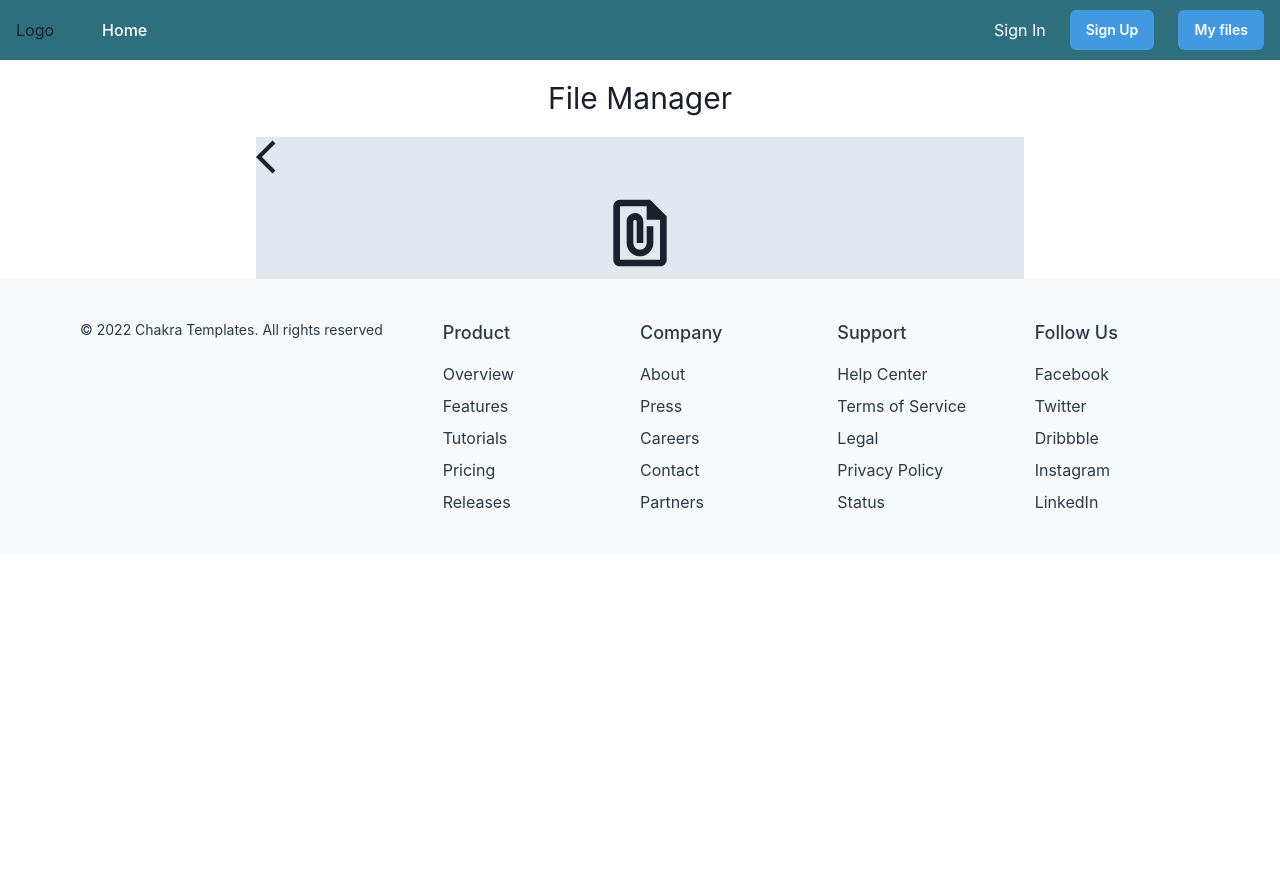
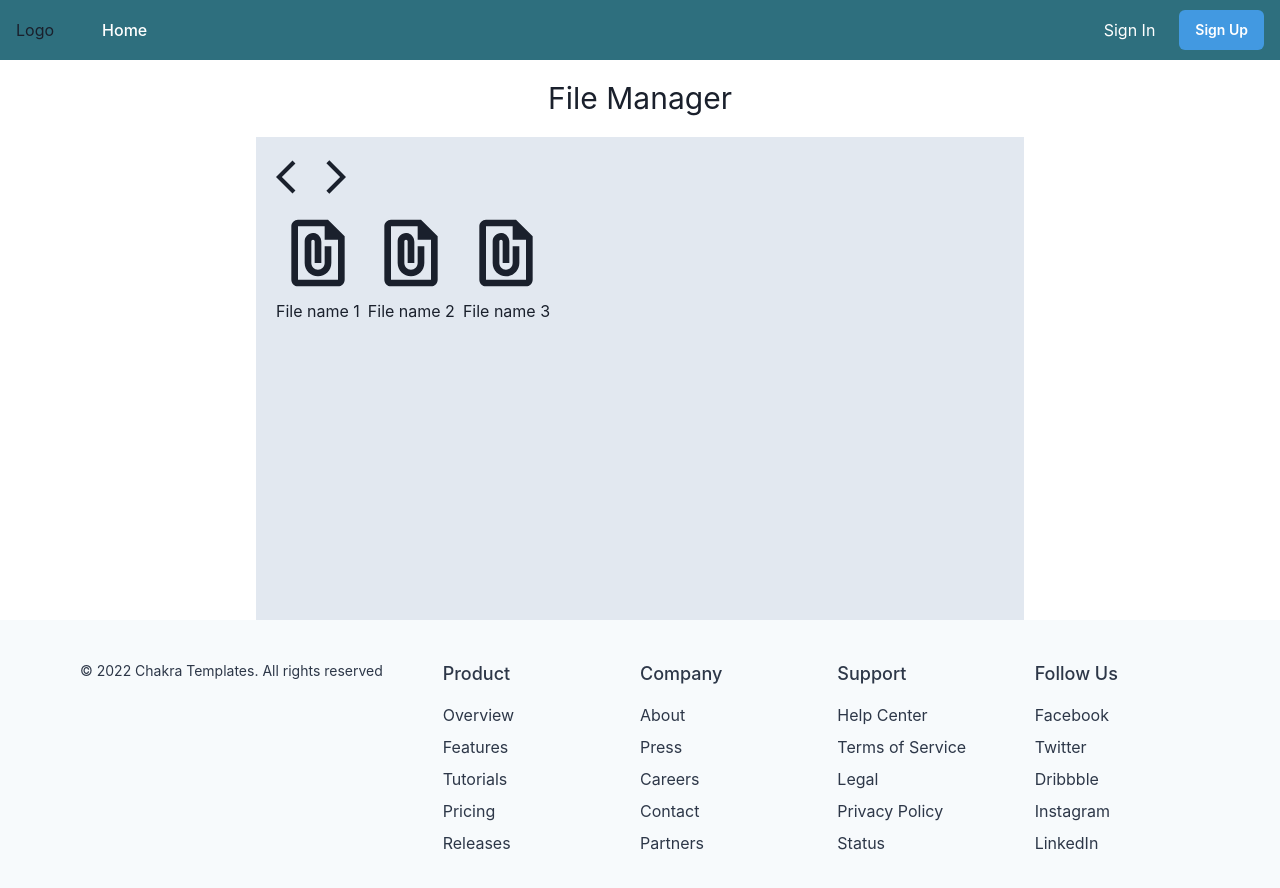
Before and after one commit to Rati1324/file-sharing, a React (Vite) app: page /file_manager in a window 1280 px wide. Shown: the top 888 px of the page. Before the commit the page ends 800 px from the top, so only its background shows below. Built offline with nearby package versions, Linux system fonts and the light colour scheme.

Commit message:
add icons in file manager

```diff
--- a/src/components/FileManager.tsx
+++ b/src/components/FileManager.tsx
@@ -1,21 +1,38 @@
-import { Box, Flex, Text } from '@chakra-ui/react';
+import { Box, Container, Flex, Text, HStack } from '@chakra-ui/react';
 import { useNavigate } from "react-router-dom";
 import FilePresentIcon from '@mui/icons-material/FilePresent';
 import FolderIcon from '@mui/icons-material/Folder';
 import ArrowBackIosIcon from '@mui/icons-material/ArrowBackIos';
+import ArrowForwardIosIcon from '@mui/icons-material/ArrowForwardIos';
 
 export default function FileManager() {
   const navigate = useNavigate();
 
   return (
-    <Box textAlign="center">
+    <Box textAlign="center" h="68vh">
       <Text fontSize="30" m={4}>File Manager</Text>
-      <Box maxW="60%" mx="auto" bg="gray.200">
+      <Container p={5} maxW="60%" h="100%" mx="auto" bg="gray.200">
         <Flex align="center" mb={4}>
           <ArrowBackIosIcon style={{ fontSize: 40 }} />
+          <ArrowForwardIosIcon style={{ fontSize: 40 }} />
         </Flex>
-        <FilePresentIcon style={{ fontSize: 80 }} />
-      </Box>
+        <HStack>
+          <Box>
+            <FilePresentIcon style={{ fontSize: 80 }} />
+            <Text>File name 1</Text>
+          </Box>
+          <Box>
+            <FilePresentIcon style={{ fontSize: 80 }} />
+            <Text>File name 2</Text>
+          </Box>
+          <Box>
+            <FilePresentIcon style={{ fontSize: 80 }} />
+            <Text>File name 3</Text>
+          </Box>
+        </HStack>
+      </Container>
     </Box>
+
+      // <Container maxW="60%" h="80vh" mx="auto" bg="gray.200"></Container>
   )
 }
--- a/src/components/Navbar.tsx
+++ b/src/components/Navbar.tsx
@@ -54,9 +54,15 @@ export default function WithSubnavigation({ loggedIn }: { loggedIn: boolean}) {
           spacing={6}>
           {
             userToken ?
-            <Button as={'a'} fontSize={'md'} fontWeight={400} variant={'link'} color={'red'} onClick={signOut}>
-              Sign Out
-            </Button>
+            <>
+              <Button as={'a'} fontSize={'md'} fontWeight={400} variant={'link'} color={'red'} onClick={signOut}>
+                Sign Out
+              </Button>
+              <Button as={'a'} display={{ base: 'none', md: 'inline-flex' }} fontSize={'sm'}
+                      fontWeight={600} color={'white'} bg={'blue.400'} href={'/file_manager'} _hover={{ bg: 'pink.300'}}>
+                My files
+              </Button>
+            </>
             :
             <>
               <Button as={'a'} fontSize={'md'} fontWeight={400} variant={'link'} href={'/signin'} color={'white'}>
@@ -65,10 +71,6 @@ export default function WithSubnavigation({ loggedIn }: { loggedIn: boolean}) {
               <Button as={'a'} display={{ base: 'none', md: 'inline-flex' }} fontSize={'sm'}
                       fontWeight={600} color={'white'} bg={'blue.400'} href={'/signup'} _hover={{ bg: 'pink.300'}}>
                 Sign Up
-              </Button>
-              <Button as={'a'} display={{ base: 'none', md: 'inline-flex' }} fontSize={'sm'}
-                      fontWeight={600} color={'white'} bg={'blue.400'} href={'/file_manager'} _hover={{ bg: 'pink.300'}}>
-                My files
               </Button>
             </>
           }
--- a/src/components/SignIn.tsx
+++ b/src/components/SignIn.tsx
@@ -32,6 +32,7 @@ export default function SimpleCard({ setLoggedIn }: PassedFunction) {
       setLoggedIn(true);
       navigate("/");
     } catch (error: any) {
+      alert(`Error: ${error}`);
       console.error('Error: ', error);
     }
   }
```
